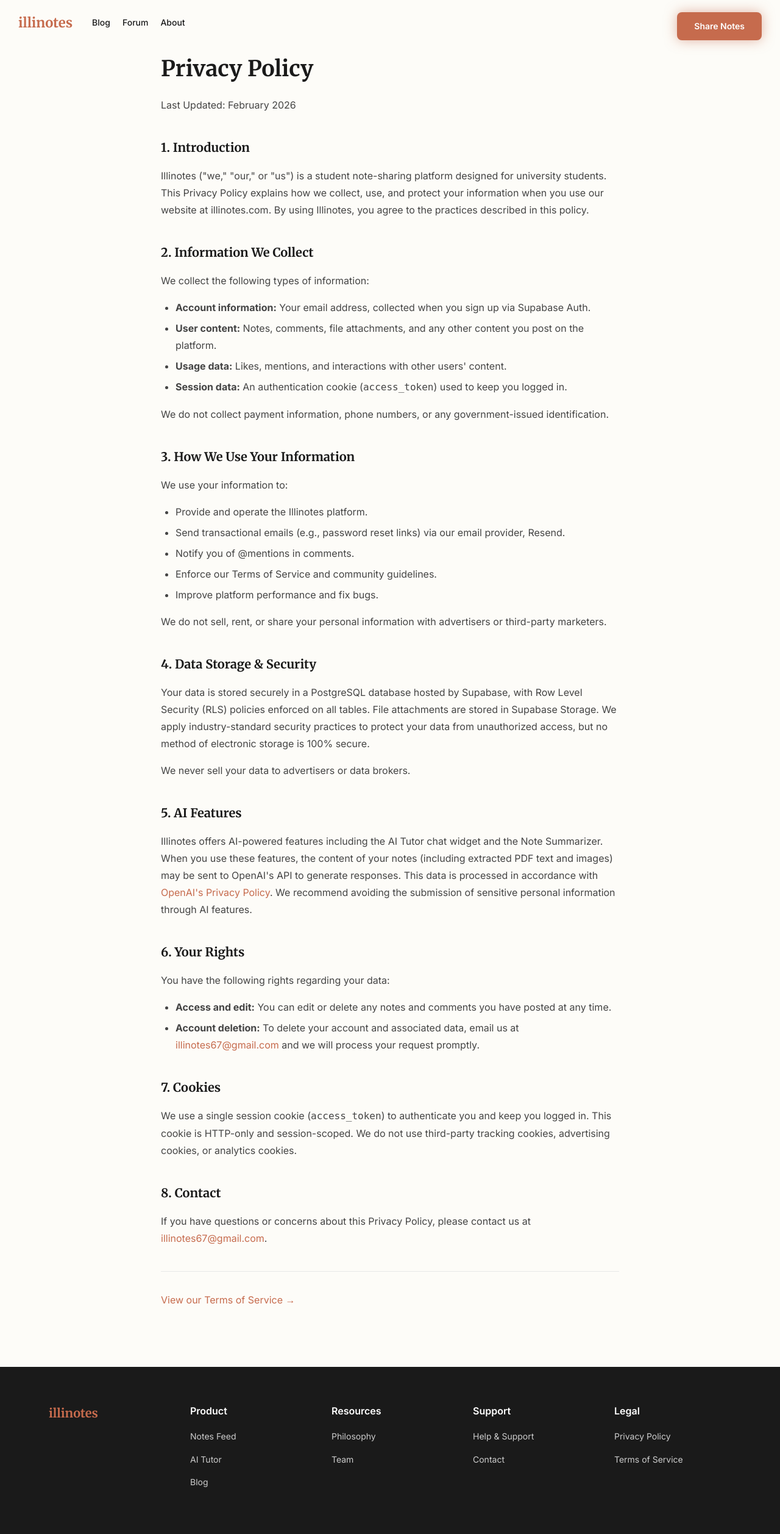
After one commit to aiden-f-dsouza/illinotesv2, a Python web app: template templates/privacy.html in a window 1280 px wide. The commit adds this page. Shown: the whole page at 61% size. Run offline with Jinja, Linux system fonts and the light colour scheme; the template is opened without the code that fills it, so the values that code supplies are empty; some libraries are stand-ins or nearby versions.

Commit message:
legal pages

```diff
--- a/static/landing-page.css
+++ b/static/landing-page.css
@@ -490,7 +490,7 @@
     max-width: 1120px;
     margin: 0 auto;
     display: grid;
-    grid-template-columns: repeat(4, 1fr);
+    grid-template-columns: repeat(5, 1fr);
     gap: 40px;
 }
 
--- /dev/null
+++ b/templates/privacy.html
@@ -0,0 +1,257 @@
+<!DOCTYPE html>
+<html lang="en">
+<head>
+    <meta charset="UTF-8">
+    <meta name="viewport" content="width=device-width, initial-scale=1.0">
+    <title>Privacy Policy - Illinotes</title>
+
+    <!-- Google Fonts -->
+    <link rel="preconnect" href="https://fonts.googleapis.com">
+    <link rel="preconnect" href="https://fonts.gstatic.com" crossorigin>
+    <link href="https://fonts.googleapis.com/css2?family=Inter:wght@400;500;600;700&family=Merriweather:wght@400;700&display=swap" rel="stylesheet">
+
+    <!-- Phosphor Icons -->
+    <script src="https://unpkg.com/@phosphor-icons/web"></script>
+
+    <!-- Stylesheets -->
+    <link rel="stylesheet" href="{{ url_for('static', filename='turbolearn-darkmode.css') }}">
+    <link rel="stylesheet" href="{{ url_for('static', filename='landing-page.css') }}">
+
+    <!-- Favicon -->
+    <link rel="apple-touch-icon" sizes="180x180" href="{{ url_for('static', filename='favicons/apple-touch-icon.png') }}">
+    <link rel="icon" type="image/png" sizes="32x32" href="{{ url_for('static', filename='favicons/favicon-32x32.png') }}">
+    <link rel="icon" type="image/png" sizes="16x16" href="{{ url_for('static', filename='favicons/favicon-16x16.png') }}">
+    <link rel="manifest" href="{{ url_for('static', filename='favicons/site.webmanifest') }}">
+
+    <style>
+        .legal-section {
+            max-width: 800px;
+            margin: 0 auto;
+            padding: 60px 24px 80px;
+        }
+        .legal-section h1 {
+            font-family: 'Merriweather', serif;
+            font-size: 36px;
+            font-weight: 700;
+            color: #1a1a1a;
+            margin-bottom: 8px;
+        }
+        .legal-last-updated {
+            font-family: 'Inter', sans-serif;
+            font-size: 14px;
+            color: #888;
+            margin-bottom: 48px;
+        }
+        .legal-section h2 {
+            font-family: 'Merriweather', serif;
+            font-size: 20px;
+            font-weight: 700;
+            color: #1a1a1a;
+            margin-top: 40px;
+            margin-bottom: 12px;
+        }
+        .legal-section p {
+            font-family: 'Inter', sans-serif;
+            font-size: 16px;
+            color: #444;
+            line-height: 1.75;
+            margin-bottom: 16px;
+        }
+        .legal-section ul {
+            font-family: 'Inter', sans-serif;
+            font-size: 16px;
+            color: #444;
+            line-height: 1.75;
+            padding-left: 24px;
+            margin-bottom: 16px;
+        }
+        .legal-section ul li {
+            margin-bottom: 6px;
+        }
+        .legal-section a {
+            color: var(--accent-terracotta, #C66B4D);
+            text-decoration: none;
+        }
+        .legal-section a:hover {
+            text-decoration: underline;
+        }
+        .legal-divider {
+            border: none;
+            border-top: 1px solid #e8e8e8;
+            margin: 40px 0 0;
+        }
+    </style>
+</head>
+<body>
+    <!-- Navigation Bar -->
+    <nav class="navbar">
+        <div class="nav-container">
+            <div class="nav-logo">
+                <a href="/landing">illinotes</a>
+            </div>
+
+            <div class="nav-links">
+                <a href="/blog">Blog</a>
+                <a href="/forum">Forum</a>
+                <div class="nav-dropdown">
+                    <a href="#" class="dropdown-trigger">
+                        About
+                        <i class="ph ph-caret-down"></i>
+                    </a>
+                    <div class="dropdown-menu">
+                        <a href="/philosophy">Philosophy</a>
+                        <a href="/team">Team</a>
+                    </div>
+                </div>
+            </div>
+        </div>
+    </nav>
+
+    <!-- Sticky CTA Button -->
+    <div style="position: fixed; top: 20px; right: 30px; z-index: 200;">
+        <a href="/notes" class="cta-button" style="font-size: 14px; padding: 12px 28px;">Share Notes</a>
+    </div>
+
+    <!-- Content -->
+    <div class="legal-section">
+        <h1>Privacy Policy</h1>
+        <p class="legal-last-updated">Last Updated: February 2026</p>
+
+        <h2>1. Introduction</h2>
+        <p>
+            Illinotes ("we," "our," or "us") is a student note-sharing platform designed for university students.
+            This Privacy Policy explains how we collect, use, and protect your information when you use our website
+            at illinotes.com. By using Illinotes, you agree to the practices described in this policy.
+        </p>
+
+        <h2>2. Information We Collect</h2>
+        <p>We collect the following types of information:</p>
+        <ul>
+            <li><strong>Account information:</strong> Your email address, collected when you sign up via Supabase Auth.</li>
+            <li><strong>User content:</strong> Notes, comments, file attachments, and any other content you post on the platform.</li>
+            <li><strong>Usage data:</strong> Likes, mentions, and interactions with other users' content.</li>
+            <li><strong>Session data:</strong> An authentication cookie (<code>access_token</code>) used to keep you logged in.</li>
+        </ul>
+        <p>We do not collect payment information, phone numbers, or any government-issued identification.</p>
+
+        <h2>3. How We Use Your Information</h2>
+        <p>We use your information to:</p>
+        <ul>
+            <li>Provide and operate the Illinotes platform.</li>
+            <li>Send transactional emails (e.g., password reset links) via our email provider, Resend.</li>
+            <li>Notify you of @mentions in comments.</li>
+            <li>Enforce our Terms of Service and community guidelines.</li>
+            <li>Improve platform performance and fix bugs.</li>
+        </ul>
+        <p>We do not sell, rent, or share your personal information with advertisers or third-party marketers.</p>
+
+        <h2>4. Data Storage &amp; Security</h2>
+        <p>
+            Your data is stored securely in a PostgreSQL database hosted by Supabase, with Row Level Security (RLS)
+            policies enforced on all tables. File attachments are stored in Supabase Storage. We apply industry-standard
+            security practices to protect your data from unauthorized access, but no method of electronic storage is
+            100% secure.
+        </p>
+        <p>We never sell your data to advertisers or data brokers.</p>
+
+        <h2>5. AI Features</h2>
+        <p>
+            Illinotes offers AI-powered features including the AI Tutor chat widget and the Note Summarizer. When you
+            use these features, the content of your notes (including extracted PDF text and images) may be sent to
+            OpenAI's API to generate responses. This data is processed in accordance with
+            <a href="https://openai.com/policies/privacy-policy" target="_blank" rel="noopener">OpenAI's Privacy Policy</a>.
+            We recommend avoiding the submission of sensitive personal information through AI features.
+        </p>
+
+        <h2>6. Your Rights</h2>
+        <p>You have the following rights regarding your data:</p>
+        <ul>
+            <li><strong>Access and edit:</strong> You can edit or delete any notes and comments you have posted at any time.</li>
+            <li><strong>Account deletion:</strong> To delete your account and associated data, email us at
+                <a href="mailto:illinotes67@gmail.com">illinotes67@gmail.com</a> and we will process your request promptly.</li>
+        </ul>
+
+        <h2>7. Cookies</h2>
+        <p>
+            We use a single session cookie (<code>access_token</code>) to authenticate you and keep you logged in.
+            This cookie is HTTP-only and session-scoped. We do not use third-party tracking cookies, advertising
+            cookies, or analytics cookies.
+        </p>
+
+        <h2>8. Contact</h2>
+        <p>
+            If you have questions or concerns about this Privacy Policy, please contact us at
+            <a href="mailto:illinotes67@gmail.com">illinotes67@gmail.com</a>.
+        </p>
+
+        <hr class="legal-divider">
+        <p style="margin-top: 32px;">
+            <a href="/terms">View our Terms of Service &rarr;</a>
+        </p>
+    </div>
+
+    <!-- Footer -->
+    <footer class="footer">
+        <div class="footer-container">
+            <div class="footer-column">
+                <div class="footer-logo">illinotes</div>
+            </div>
+
+            <div class="footer-column">
+                <h4 class="footer-title">Product</h4>
+                <ul class="footer-links">
+                    <li><a href="/notes">Notes Feed</a></li>
+                    <li><a href="/summarizer">AI Tutor</a></li>
+                    <li><a href="/blog">Blog</a></li>
+                </ul>
+            </div>
+
+            <div class="footer-column">
+                <h4 class="footer-title">Resources</h4>
+                <ul class="footer-links">
+                    <li><a href="/philosophy">Philosophy</a></li>
+                    <li><a href="/team">Team</a></li>
+                </ul>
+            </div>
+
+            <div class="footer-column">
+                <h4 class="footer-title">Support</h4>
+                <ul class="footer-links">
+                    <li><a href="/support">Help &amp; Support</a></li>
+                    <li><a href="/support">Contact</a></li>
+                </ul>
+            </div>
+
+            <div class="footer-column">
+                <h4 class="footer-title">Legal</h4>
+                <ul class="footer-links">
+                    <li><a href="/privacy">Privacy Policy</a></li>
+                    <li><a href="/terms">Terms of Service</a></li>
+                </ul>
+            </div>
+        </div>
+    </footer>
+
+    <script>
+        // Dropdown functionality
+        document.addEventListener('DOMContentLoaded', function() {
+            const aboutDropdown = document.querySelector('.nav-dropdown');
+            if (aboutDropdown) {
+                const aboutTrigger = aboutDropdown.querySelector('.dropdown-trigger');
+                const aboutMenu = aboutDropdown.querySelector('.dropdown-menu');
+
+                aboutTrigger.addEventListener('click', function(e) {
+                    e.preventDefault();
+                    aboutMenu.classList.toggle('active');
+                });
+
+                document.addEventListener('click', function(e) {
+                    if (!aboutDropdown.contains(e.target)) {
+                        aboutMenu.classList.remove('active');
+                    }
+                });
+            }
+        });
+    </script>
+</body>
+</html>
```
Also changed, not shown: app.py (+10 -0 lines), templates/blog.html (+8 -0 lines), templates/blog_post.html (+8 -0 lines), templates/forum.html (+8 -0 lines), templates/landing.html (+8 -0 lines), templates/philosophy.html (+8 -0 lines), templates/support.html (+35 -13 lines), templates/team.html (+8 -0 lines), templates/terms.html (added, +274 -0 lines).
